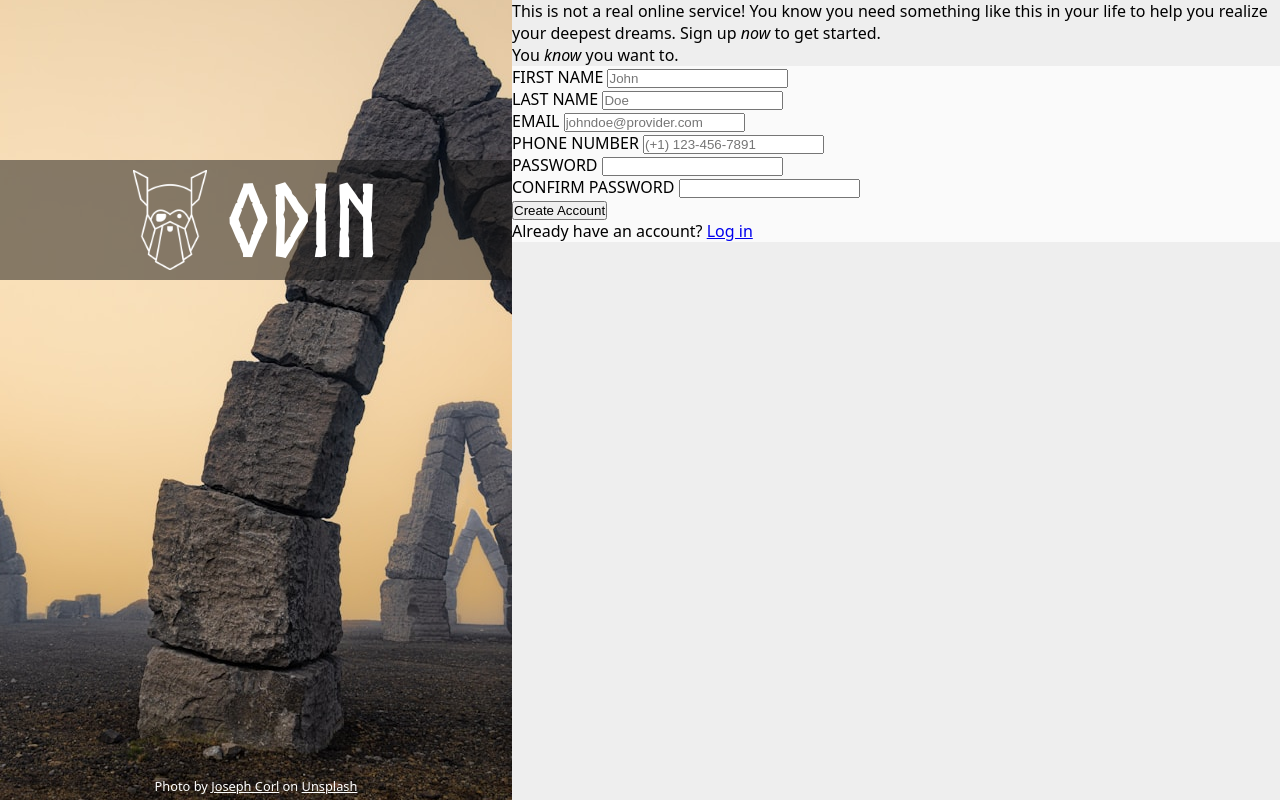
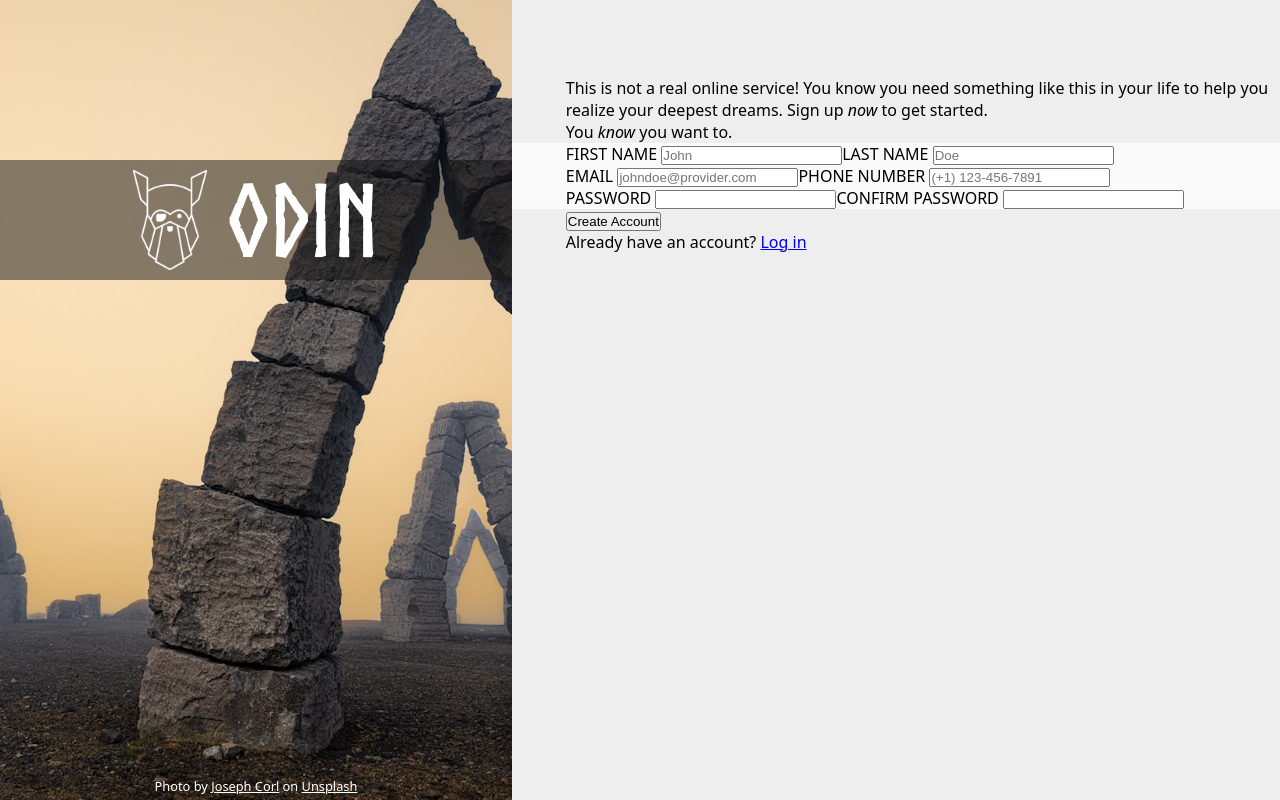
Before and after one commit to ecasetycea/sign-up-form, a plain HTML site: page index.html in a window 1280 px wide. Drawn offline with Linux system fonts and the light colour scheme.

Commit message:
Add background and left margin to form

```diff
--- a/index.html
+++ b/index.html
@@ -19,7 +19,7 @@
     </div>
 
     <div class="body">
-        <p>
+        <p class="first-element">
             This is not a real online service! You know you need something
             like this in your life to help you realize your deepest dreams.
             Sign up <em>now</em> to get started.
@@ -61,7 +61,9 @@
                         </div>
                     </div>
                 </div>
-                <button type="submit">Create Account</button>
+                <div class="button-container">
+                    <button type="submit">Create Account</button>
+                </div>
                 <p>
                     Already have an account? <a href="#">Log in</a>
                 </p>
--- a/styles.css
+++ b/styles.css
@@ -79,6 +79,29 @@ div.body {
     flex-direction: column;
 }
 
-div.form-container {
+p.first-element {margin-top: 10%;}
+
+div.body>p,
+div.form-container>form>* {
+    padding-left: 7%;
+}
+
+div.form-inputs {
     background-color: var(--gray-form);
 }
+
+div.body {
+    display: flex;
+    flex-direction: column;
+    align-items: flex-start;
+}
+
+div.body>div.form-container {
+    width: 100%;
+}
+
+div.form-inputs>div {
+    display: flex;
+    flex-direction: row;
+    justify-content: flex-start;
+}
```
